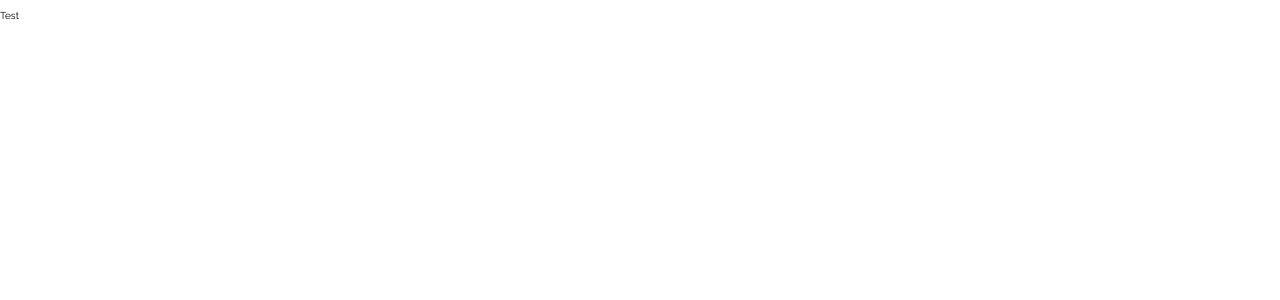
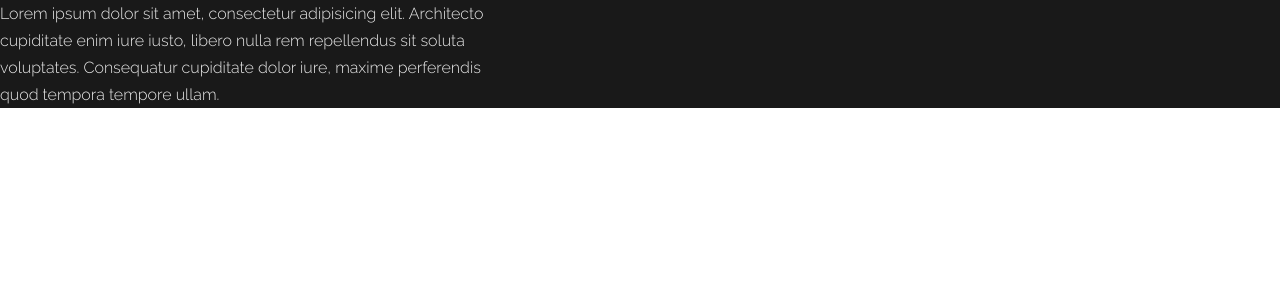
Before and after one commit to kuraiji/MyPersonalWebsite, a Next.js app: page / in a window 1280 px wide. Shown: the top 300 px of the page. Built offline with nearby package versions, Linux system fonts and the light colour scheme.

Commit message:
Created Header, Subheader, BodyText, and ShinnyEffect.

```diff
--- /dev/null
+++ b/elements/bodytext.tsx
@@ -0,0 +1,12 @@
+import styles from "../styles/elements/bodytext.module.scss"
+
+interface BodyTextProps {
+    children?: string;
+    className?: string;
+}
+
+export default function BodyText(props: BodyTextProps) : JSX.Element {
+    return (
+        <p className={`${props.className} ${styles.text}`}>{props.children}</p>
+    );
+}
--- a/pages/_document.tsx
+++ b/pages/_document.tsx
@@ -9,7 +9,8 @@ class MyDocument extends Document {
         return (
             <Html>
                 <Head>
-                    <link href="https://fonts.googleapis.com/css2?family=Raleway&display=optional"
+                    <link rel="preconnect" href="https://fonts.gstatic.com" />
+                    <link href="https://fonts.googleapis.com/css2?family=Raleway:wght@100..900&display=optional"
                           rel="stylesheet"
                     />
                     <link rel="icon"
--- a/pages/index.tsx
+++ b/pages/index.tsx
@@ -1,15 +1,20 @@
 import Head from 'next/head'
+import BodyText from "../elements/bodytext";
 import styles from '../styles/pages/Home.module.scss'
 
 export default function Home() {
   return (
-    <div>
+    <div className={styles.page}>
         <Head>
-            <title>Meme</title>
+            <title>Workbench</title>
         </Head>
         <main>
-            <p>Test</p>
+            <div>
+                <BodyText className={styles.test}>Lorem ipsum dolor sit amet, consectetur adipisicing elit. Architecto cupiditate enim iure iusto, libero nulla rem repellendus sit soluta voluptates. Consequatur cupiditate dolor iure, maxime perferendis quod tempora tempore ullam.</BodyText>
+            </div>
         </main>
     </div>
   )
 }
+
+//TODO: List (Glitched and Not Glitched), Hero, Button, Navigation Bar, Footer
--- /dev/null
+++ b/styles/elements/bodytext.module.scss
@@ -0,0 +1,8 @@
+.text {
+  font-weight: 300;
+  font-size: 1.6rem;
+  color: var(--color-text);
+  width: min(50ch, 95%);
+  opacity: 90%;
+  line-height: 2.7rem;
+}
--- /dev/null
+++ b/styles/elements/header.module.scss
@@ -0,0 +1,5 @@
+.header {
+  font-weight: 900;
+  font-size: 3.4rem;
+  color: var(--color-text);
+}
--- /dev/null
+++ b/styles/elements/subheader.module.scss
@@ -0,0 +1,5 @@
+.subheader {
+  font-weight: 500;
+  font-size: 2.9rem;
+  color: var(--color-text);
+}
--- a/styles/globals/abstract.scss
+++ b/styles/globals/abstract.scss
@@ -1,11 +1,18 @@
 @use 'sass:map';
 
 //Variables
-$breakpoints: (small: 576px, medium: 768px, large: 992px, extra-large: 1200px);
+$breakpoints: (small: 36em, medium: 48em, large: 62em, extra-large: 75em);
 
 //Colors
-
-
+$color-primary: #FF0505;
+//Dark Theme:
+$color-bg-dark: #191919;
+$color-nav-dark: #3B3B3B;
+$color-text-dark: #FFF;
+//Light Theme:
+$color-bg-light: #FFF;
+$color-nav-light: #05FFFF;
+$color-text-light: #000;
 
 //Fonts
 $fonts-sans-serif: -apple-system, BlinkMacSystemFont, avenir next, avenir, segoe ui, helvetica neue, helvetica, Ubuntu, roboto, noto, arial, sans-serif;
--- a/styles/globals/base.scss
+++ b/styles/globals/base.scss
@@ -2,7 +2,11 @@
 
 //Base
 :root {
-  --font: #{abstract.$font}
+  --font: #{abstract.$font};
+  --color-primary: #{abstract.$color-primary};
+  --color-bg: #{abstract.$color-bg-dark};
+  --color-nav: #{abstract.$color-nav-dark};
+  --color-text: #{abstract.$color-text-dark};
 }
 
 html{
--- a/styles/pages/Home.module.scss
+++ b/styles/pages/Home.module.scss
@@ -0,0 +1,8 @@
+.page{
+  background: var(--color-bg);
+}
+
+.test {
+  display: inline-block;
+  margin: 0;
+}
```
Also changed, not shown: elements/header.tsx (added, +12 -0 lines), elements/subheader.tsx (added, +12 -0 lines), styles/elements/shiny-effect.module.scss (added, +13 -0 lines).
